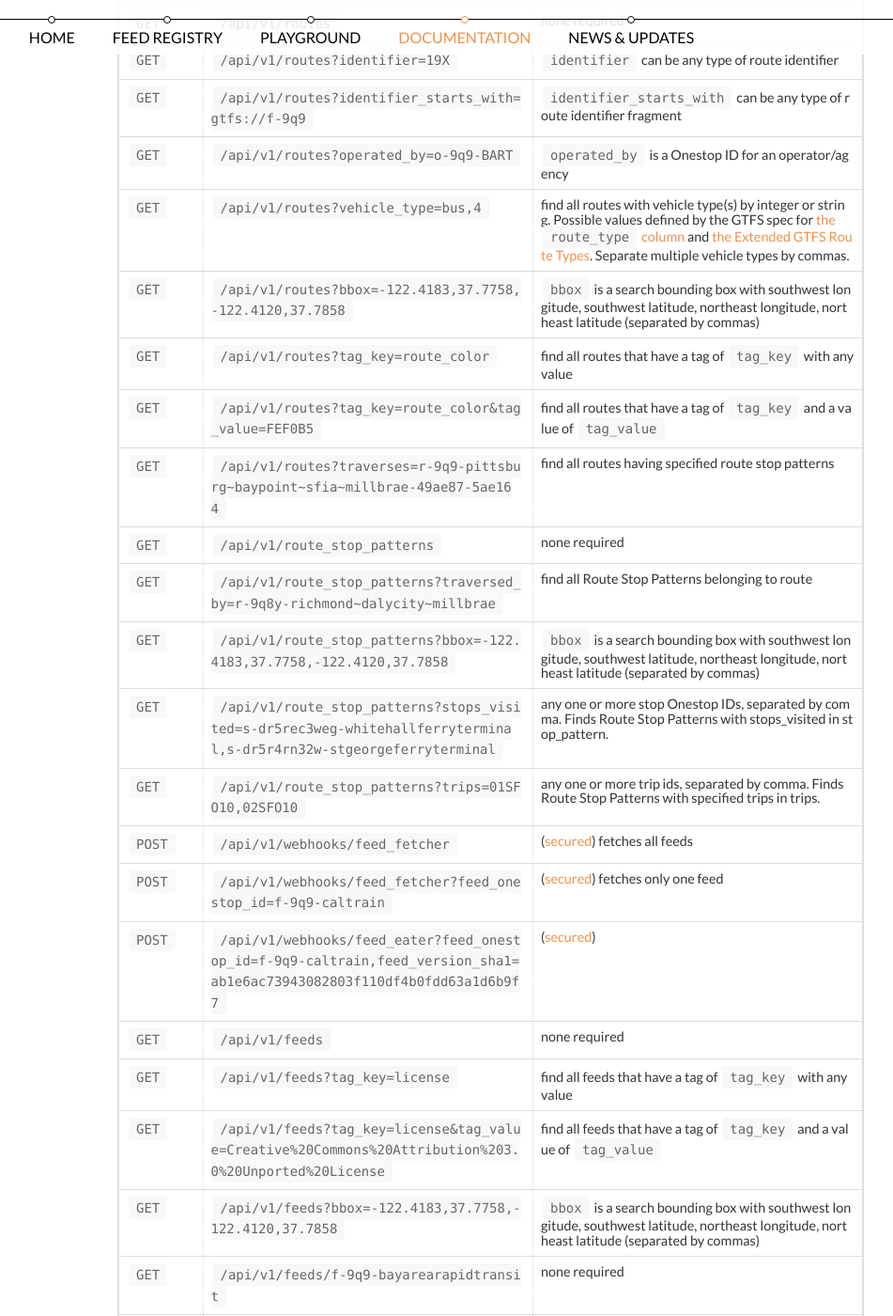
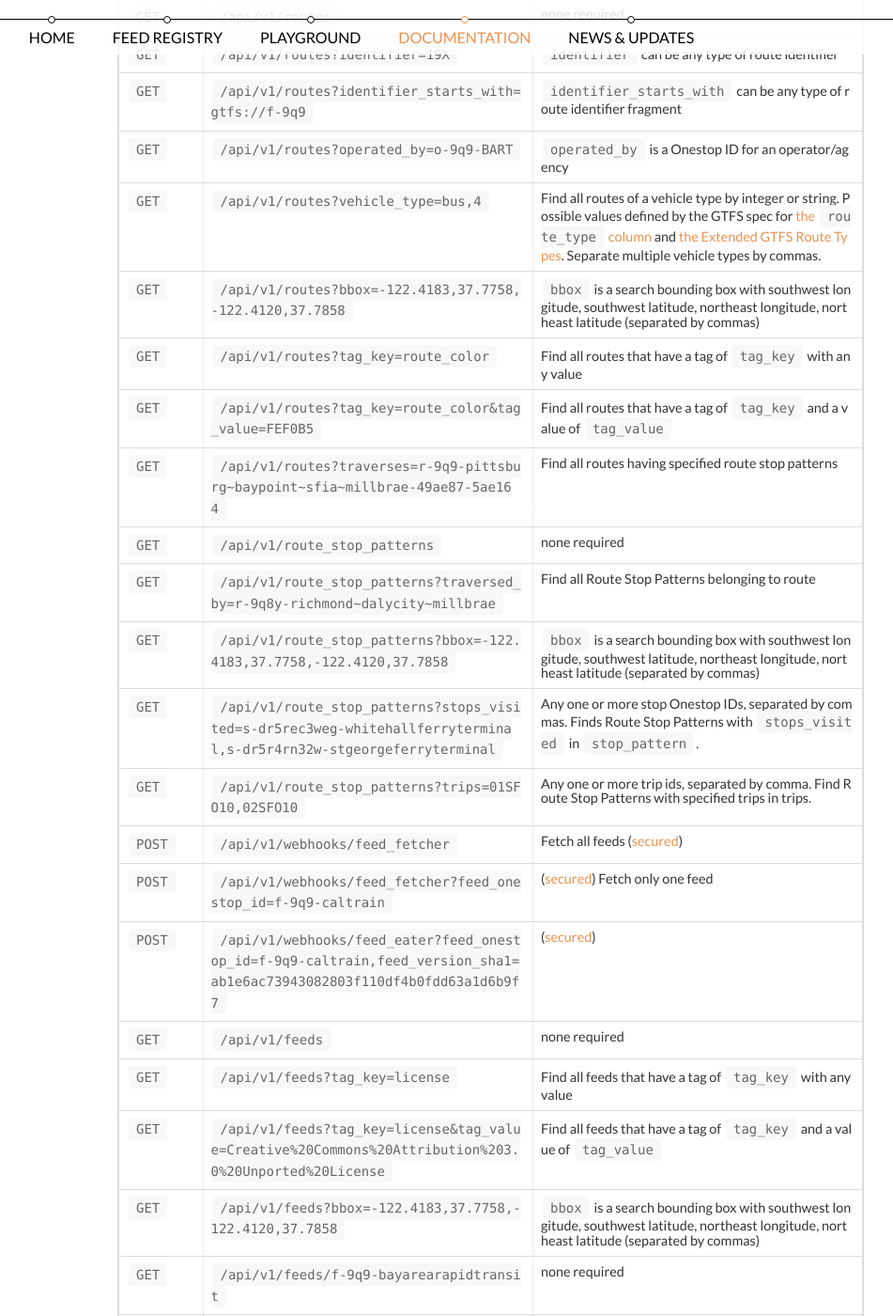
Before and after one commit to transitland/www-transit-land, a Jekyll site: the page built from documentation/datastore/api-endpoints.md, in a window 1280 px wide and 1400 px high, scrolled down 2012 px. Shown: the whole window at 94% size, without its empty margins (255-1206 px from the left). Built offline with Jekyll 4.4.1, drawn with Linux system fonts in a browser that asks for light colours; nearby versions of some CDN libraries; some of the changed text lies outside the part shown.

Commit message:
formatting and consistency edits for table

`````diff
--- a/documentation/datastore/api-endpoints.md
+++ b/documentation/datastore/api-endpoints.md
@@ -3,65 +3,64 @@
 layout: documentation
 ---
 
-
 {:#api}
-Method|Example URL  | Parameters
+Method|Example URL  | Parameters or notes
 ----|-------------|-----------
-`POST`|`/api/v1/changesets` | include a [changeset payload](changesets.md) in the request body
-`PUT`|`/api/v1/changesets/32`<br/>(a Changeset can only be updated if it hasn't yet been applied)| include a [changeset payload](changesets.md) in the request body ([secured](#api-authentication))
+`POST`|`/api/v1/changesets` | Include a [changeset payload](changesets) in the request body
+`PUT`|`/api/v1/changesets/32` | Include a changeset payload in the request body ([secured](#api-authentication)). Note that a changeset can only be updated if it has not yet been applied.
 `POST`|`/api/v1/changesets/1/check` | ([secured](#api-authentication))
 `POST`|`/api/v1/changesets/1/apply` | ([secured](#api-authentication))
 `POST`|`/api/v1/changesets/1/revert` | ([secured](#api-authentication))
-`DELETE`|`/api/v1/changesets/1` | Delete Changeset ([secured](#api-authentication))
+`DELETE`|`/api/v1/changesets/1` | Delete a changeset ([secured](#api-authentication))
 `GET`|`/api/v1/changesets/1/change_payloads` |
-`PUT`|`/api/v1/changesets/1/change_payloads` | Add an additional [changeset payload](doc/changesets.md) to a Changeset ([secured](#api-authentication))
+`PUT`|`/api/v1/changesets/1/change_payloads` | Add an additional changeset payload to a changeset ([secured](#api-authentication))
 `POST`|`/api/v1/changesets/1/change_payloads` |
 `GET`|`/api/v1/changesets/1/change_payloads/1` |
 `PUT`|`/api/v1/changesets/1/change_payloads/1` | ([secured](#api-authentication))
 `DELETE`|`/api/v1/changesets/1/change_payloads/1` | ([secured](#api-authentication))
-`GET`|`/api/v1/onestop_id/o-9q8y-SFMTA` | final part of the path can be a Onestop ID for any type of entity (for example, a stop or an operator)
+`GET`|`/api/v1/onestop_id/o-9q8y-SFMTA` | Final part of the path can be a Onestop ID for any type of entity (for example, a stop or an operator)
 `GET`|`/api/v1/stops` | none required
 `GET`|`/api/v1/stops?identifier=4973` | `identifier` can be any type of stop identifier
 `GET`|`/api/v1/stops?identifier_starts_with=gtfs://f-9q9` | `identifier_starts_with` can be any type of stop identifier fragment
 `GET`|`/api/v1/stops?lon=-121.977772198&lat=37.413530093&r=100` | `lon` is longitude; `lat` is latitude; `r` is radius of search in meters (if not specified, defaults to 100 meters)
 `GET`|`/api/v1/stops?bbox=-122.4183,37.7758,-122.4120,37.7858` | `bbox` is a search bounding box with southwest longitude, southwest latitude, northeast longitude, northeast latitude (separated by commas)
-`GET`|`/api/v1/stops?served_by=o-9q9-BART,r-9q8y-richmond~dalycity~millbrae` | `served_by` can be any number of Onestop ID's for operators and routes
-`GET`|`/api/v1/stops?tag_key=wheelchair_boarding` | find all stops that have a tag of `tag_key` with any value
-`GET`|`/api/v1/stops?tag_key=wheelchair_boarding&tag_value=1` | find all stops that have a tag of `tag_key` and a value of `tag_value`
+`GET`|`/api/v1/stops?served_by=o-9q9-BART,r-9q8y-richmond~dalycity~millbrae` | `served_by` can be any number of Onestop IDs for operators and routes
+`GET`|`/api/v1/stops?tag_key=wheelchair_boarding` | Find all stops that have a tag of `tag_key` with any value
+`GET`|`/api/v1/stops?tag_key=wheelchair_boarding&tag_value=1` | Find all stops that have a tag of `tag_key` and a value of `tag_value`
 `GET`|`/api/v1/operators` | none required
 `GET`|`/api/v1/operators?identifier=SFMUNI` | `identifier` can be any type of operator identifier
 `GET`|`/api/v1/operators?identifier_starts_with=gtfs://f-9q9` | `identifier_starts_with` can be any type of operator identifier fragment
 `GET`|`/api/v1/operators?lon=-121.977772198&lat=37.413530093&r=100` | `lon` is longitude; `lat` is latitude; `r` is radius of search in meters (if not specified, defaults to 100 meters)
 `GET`|`/api/v1/operators?bbox=-122.4183,37.7758,-122.4120,37.7858` | `bbox` is a search bounding box with southwest longitude, southwest latitude, northeast longitude, northeast latitude (separated by commas)
-`GET`|`/api/v1/operators?tag_key=agency_timezone` | find all operators that have a tag of `tag_key` with any value
-`GET`|`/api/v1/operators?tag_key=agency_timezone&tag_value=America/Los_Angeles` | find all operators that have a tag of `tag_key` and a value of `tag_value`
+`GET`|`/api/v1/operators?tag_key=agency_timezone` | Find all operators that have a tag of `tag_key` with any value
+`GET`|`/api/v1/operators?tag_key=agency_timezone&tag_value=America/Los_Angeles` | Find all operators that have a tag of `tag_key` and a value of `tag_value`
 `GET`|`/api/v1/routes` | none required
 `GET`|`/api/v1/routes?identifier=19X` | `identifier` can be any type of route identifier
 `GET`|`/api/v1/routes?identifier_starts_with=gtfs://f-9q9` | `identifier_starts_with` can be any type of route identifier fragment
 `GET`|`/api/v1/routes?operated_by=o-9q9-BART` | `operated_by` is a Onestop ID for an operator/agency
-`GET`|`/api/v1/routes?vehicle_type=bus,4` | find all routes with vehicle type(s) by integer or string. Possible values defined by the GTFS spec for [the `route_type` column](https://developers.google.com/transit/gtfs/reference#routes_route_type_field) and [the Extended GTFS Route Types](https://support.google.com/transitpartners/answer/3520902). Separate multiple vehicle types by commas.
+`GET`|`/api/v1/routes?vehicle_type=bus,4` | Find all routes of a vehicle type by integer or string. Possible values defined by the GTFS spec for [the `route_type` column](https://developers.google.com/transit/gtfs/reference#routes_route_type_field) and [the Extended GTFS Route Types](https://support.google.com/transitpartners/answer/3520902). Separate multiple vehicle types by commas.
 `GET`|`/api/v1/routes?bbox=-122.4183,37.7758,-122.4120,37.7858` | `bbox` is a search bounding box with southwest longitude, southwest latitude, northeast longitude, northeast latitude (separated by commas)
-`GET`|`/api/v1/routes?tag_key=route_color` | find all routes that have a tag of `tag_key` with any value
-`GET`|`/api/v1/routes?tag_key=route_color&tag_value=FEF0B5` | find all routes that have a tag of `tag_key` and a value of `tag_value`
-`GET`|`/api/v1/routes?traverses=r-9q9-pittsburg~baypoint~sfia~millbrae-49ae87-5ae164` | find all routes having specified route stop patterns
+`GET`|`/api/v1/routes?tag_key=route_color` | Find all routes that have a tag of `tag_key` with any value
+`GET`|`/api/v1/routes?tag_key=route_color&tag_value=FEF0B5` | Find all routes that have a tag of `tag_key` and a value of `tag_value`
+`GET`|`/api/v1/routes?traverses=r-9q9-pittsburg~baypoint~sfia~millbrae-49ae87-5ae164` | Find all routes having specified route stop patterns
 `GET`|`/api/v1/route_stop_patterns` | none required
-`GET`|`/api/v1/route_stop_patterns?traversed_by=r-9q8y-richmond~dalycity~millbrae` | find all Route Stop Patterns belonging to route
+`GET`|`/api/v1/route_stop_patterns?traversed_by=r-9q8y-richmond~dalycity~millbrae` | Find all Route Stop Patterns belonging to route
 `GET`|`/api/v1/route_stop_patterns?bbox=-122.4183,37.7758,-122.4120,37.7858` | `bbox` is a search bounding box with southwest longitude, southwest latitude, northeast longitude, northeast latitude (separated by commas)
-`GET`|`/api/v1/route_stop_patterns?stops_visited=s-dr5rec3weg-whitehallferryterminal,s-dr5r4rn32w-stgeorgeferryterminal` | any one or more stop Onestop IDs, separated by comma. Finds Route Stop Patterns with stops_visited in stop_pattern.
-`GET`|`/api/v1/route_stop_patterns?trips=01SFO10,02SFO10` | any one or more trip ids, separated by comma. Finds Route Stop Patterns with specified trips in trips.
-`POST`|`/api/v1/webhooks/feed_fetcher` | ([secured](#api-authentication)) fetches all feeds
-`POST`|`/api/v1/webhooks/feed_fetcher?feed_onestop_id=f-9q9-caltrain` | ([secured](#api-authentication)) fetches only one feed
+`GET`|`/api/v1/route_stop_patterns?stops_visited=s-dr5rec3weg-whitehallferryterminal,s-dr5r4rn32w-stgeorgeferryterminal` | Any one or more stop Onestop IDs, separated by commas. Finds Route Stop Patterns with `stops_visited` in `stop_pattern`.
+`GET`|`/api/v1/route_stop_patterns?trips=01SFO10,02SFO10` | Any one or more trip ids, separated by comma. Find Route Stop Patterns with specified trips in trips.
+`POST`|`/api/v1/webhooks/feed_fetcher` | Fetch all feeds ([secured](#api-authentication))
+`POST`|`/api/v1/webhooks/feed_fetcher?feed_onestop_id=f-9q9-caltrain` | ([secured](#api-authentication)) Fetch only one feed
 `POST`|`/api/v1/webhooks/feed_eater?feed_onestop_id=f-9q9-caltrain,feed_version_sha1=ab1e6ac73943082803f110df4b0fdd63a1d6b9f7` | ([secured](#api-authentication))
 `GET`|`/api/v1/feeds` | none required
-`GET`|`/api/v1/feeds?tag_key=license` | find all feeds that have a tag of `tag_key` with any value
-`GET`|`/api/v1/feeds?tag_key=license&tag_value=Creative%20Commons%20Attribution%203.0%20Unported%20License` | find all feeds that have a tag of `tag_key` and a value of `tag_value`
+`GET`|`/api/v1/feeds?tag_key=license` | Find all feeds that have a tag of `tag_key` with any value
+`GET`|`/api/v1/feeds?tag_key=license&tag_value=Creative%20Commons%20Attribution%203.0%20Unported%20License` | Find all feeds that have a tag of `tag_key` and a value of `tag_value`
 `GET`|`/api/v1/feeds?bbox=-122.4183,37.7758,-122.4120,37.7858` | `bbox` is a search bounding box with southwest longitude, southwest latitude, northeast longitude, northeast latitude (separated by commas)
 `GET`|`/api/v1/feeds/f-9q9-bayarearapidtransit` | none required
 `GET`|`/api/v1/feeds/f-9q9-bayarearapidtransit/feed_versions` | none required
 `GET`|`/api/v1/feeds/f-9q9-bayarearapidtransit/feed_versions/c06b4b6b40815f27c81b4fcf486ac1fd70ab1966` | none required
 `GET`|`/api/v1/feeds/f-9q9-bayarearapidtransit/feed_versions/c06b4b6b40815f27c81b4fcf486ac1fd70ab1966/feed_version_imports` | none required
 `GET`|`/api/v1/feeds/f-9q9-bayarearapidtransit/feed_versions/c06b4b6b40815f27c81b4fcf486ac1fd70ab1966/feed_version_imports/1` | none required
-`GET`|`/api/v1/schedule_stop_pairs` | Find all [Schedule Stop Pairs](doc/schedule_api.md). All options below can be combined.
+`GET`|`/api/v1/schedule_stop_pairs` | Find all [Schedule Stop Pairs](schedules). All options below can be combined.
 `GET`|`/api/v1/schedule_stop_pairs?origin_onestop_id=s-9q8yyugptw-sanfranciscocaltrainstation` | Find all Schedule Stop Pairs from origin. Accepts multiple Onestop IDs, separated by commas.
 `GET`|`/api/v1/schedule_stop_pairs?destination_onestop_id=s-9q8yyugptw-sanfranciscocaltrainstation` | Find all Schedule Stop Pairs to a destination. Accepts multiple Onestop IDs, separated by commas.
 `GET`|`/api/v1/schedule_stop_pairs?date=2015-08-05` | Find all Schedule Stop Pairs from origin on date
@@ -73,28 +72,30 @@
 `GET`|`/api/v1/schedule_stop_pairs?operator_onestop_id=o-9q9-caltrain` | Find all Schedule Stop Pairs by operator. Accepts multiple Onestop IDs, separated by commas.
 `GET`|`/api/v1/schedule_stop_pairs?bbox=-121.0,35.0,-124.0,37.0` | Find all Schedule Stop Pairs originating within a bounding box
 
-Pagination for JSON endpoints:
+### Pagination for JSON endpoints
+
 - `?offset=50` is the index of the first entity to be displayed (starts with 0)
-- by default, 50 entities are displayed per page
-- to show the total number of results, use `?total=true`
+- By default, 50 entities are displayed per page
+- To show the total number of results, use `?total=true`
 
-Format:
-- by default, responses are paginated JSON
-- specify `.geojson` instead for GeoJSON on some endpoints. For example: `/api/v1/stops.geojson?bbox=-122.4183,37.7758,-122.4120,37.7858` and `/api/v1/routes.geojson?operated_by=o-9q9-bayarearapidtransit`
+### Format
 
-### API Authentication
+- By default, responses are paginated JSON
+- Specify `.geojson` instead for GeoJSON on some endpoints. For example: `/api/v1/stops.geojson?bbox=-122.4183,37.7758,-122.4120,37.7858` and `/api/v1/routes.geojson?operated_by=o-9q9-bayarearapidtransit`
 
-Any API calls that involve writing to the database (creating/editing/applying changesets or running the "feed eater" data ingestion pipeline) require authentication. API keys are specified in `config/application.yml`. The key can be any alphanumeric string. For example:
+## API authentication
 
-````yaml
+Any API calls that involve writing to the database (creating/editing/applying changesets or running the Feed Eater data ingestion pipeline) require authentication. API keys are specified in `config/application.yml`. The key can be any alphanumeric string. For example:
+
+```yaml
 # config/application.yml
 TRANSITLAND_DATASTORE_AUTH_TOKEN: 1a4494f1fc463ab8e32d6b
-````
+```
 
-Or, specify as an environment variable. For example, `TRANSITLAND_DATASTORE_AUTH_TOKEN: 1a4494f1fc463ab8e32d6b bundle exec rails server`
+You can also use an environment variable. For example, `TRANSITLAND_DATASTORE_AUTH_TOKEN: 1a4494f1fc463ab8e32d6b bundle exec rails server`
 
-To authenticate, include the following in your POST or PUT request:
+To authenticate, include the following in your `POST` or `PUT` request:
 
 header name   | header value
 ------------- | ---------------------------------
-Authorization | Token token=fde67e1437ebf73e1f3eW
+`Authorization` | `Token token=fde67e1437ebf73e1f3eW`
`````
